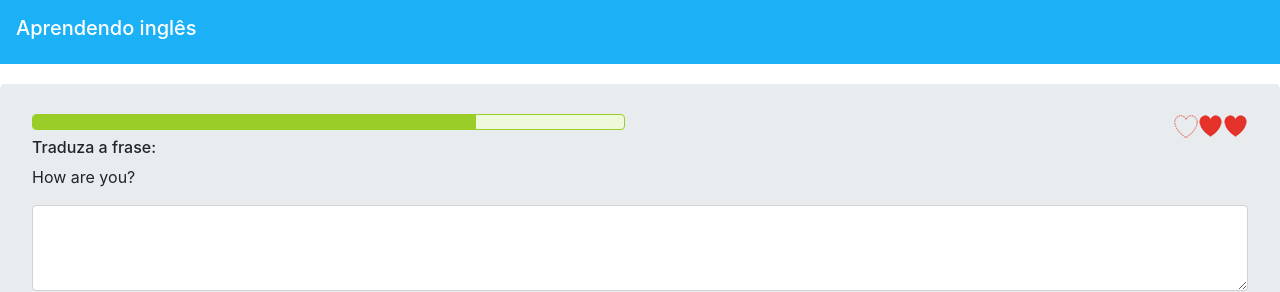
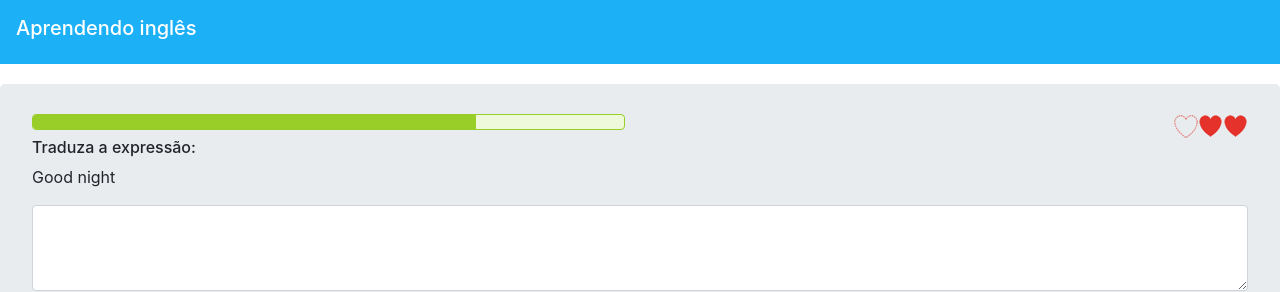
Before and after one commit to Teo-BH/angular-components, an Angular app: page / in a window 1280 px wide. Shown: the top 292 px of the page. Built offline with nearby package versions, Linux system fonts and the light colour scheme.

Commit message:
Add phrase thought string interpolation

```diff
--- a/src/app/panel/panel.component.html
+++ b/src/app/panel/panel.component.html
@@ -10,8 +10,8 @@
         </div>
         <div class="row">
             <div class="col">
-                <h6>Traduza a frase:</h6>
-                <p>How are you?</p>
+                <h6>{{ title }}</h6>
+                <p>{{ phrases[2].englishPhrase }}</p>
                 <div class="form-group">
                     <textarea class="form-control" rows="3"></textarea>
                 </div>
--- a/src/app/panel/panel.component.ts
+++ b/src/app/panel/panel.component.ts
@@ -17,5 +17,6 @@ export class PanelComponent implements OnInit {
   }
 
   public phrases: Phrase[] = PHRASES
+  public title: string = "Traduza a expressão:"
 
 }
```
